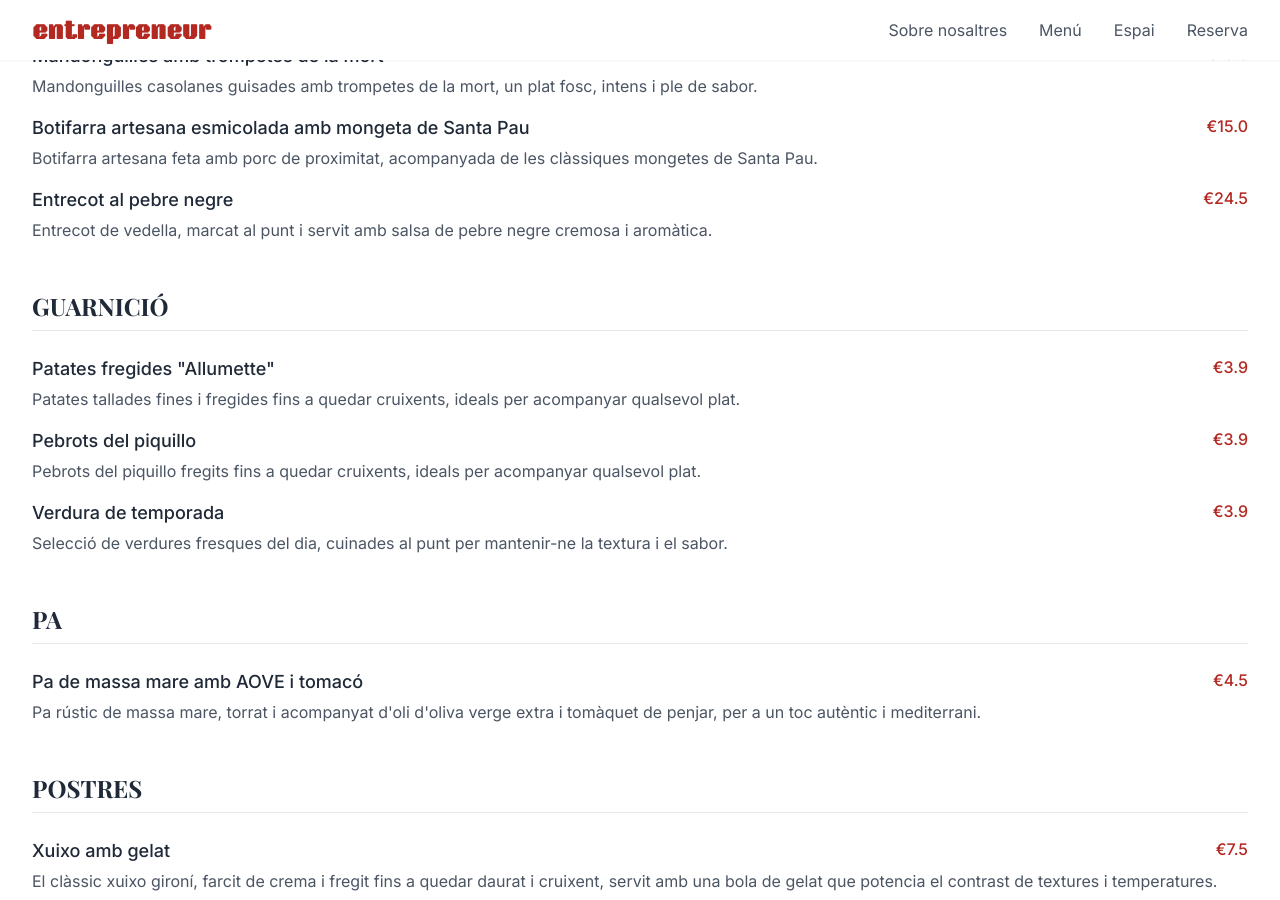
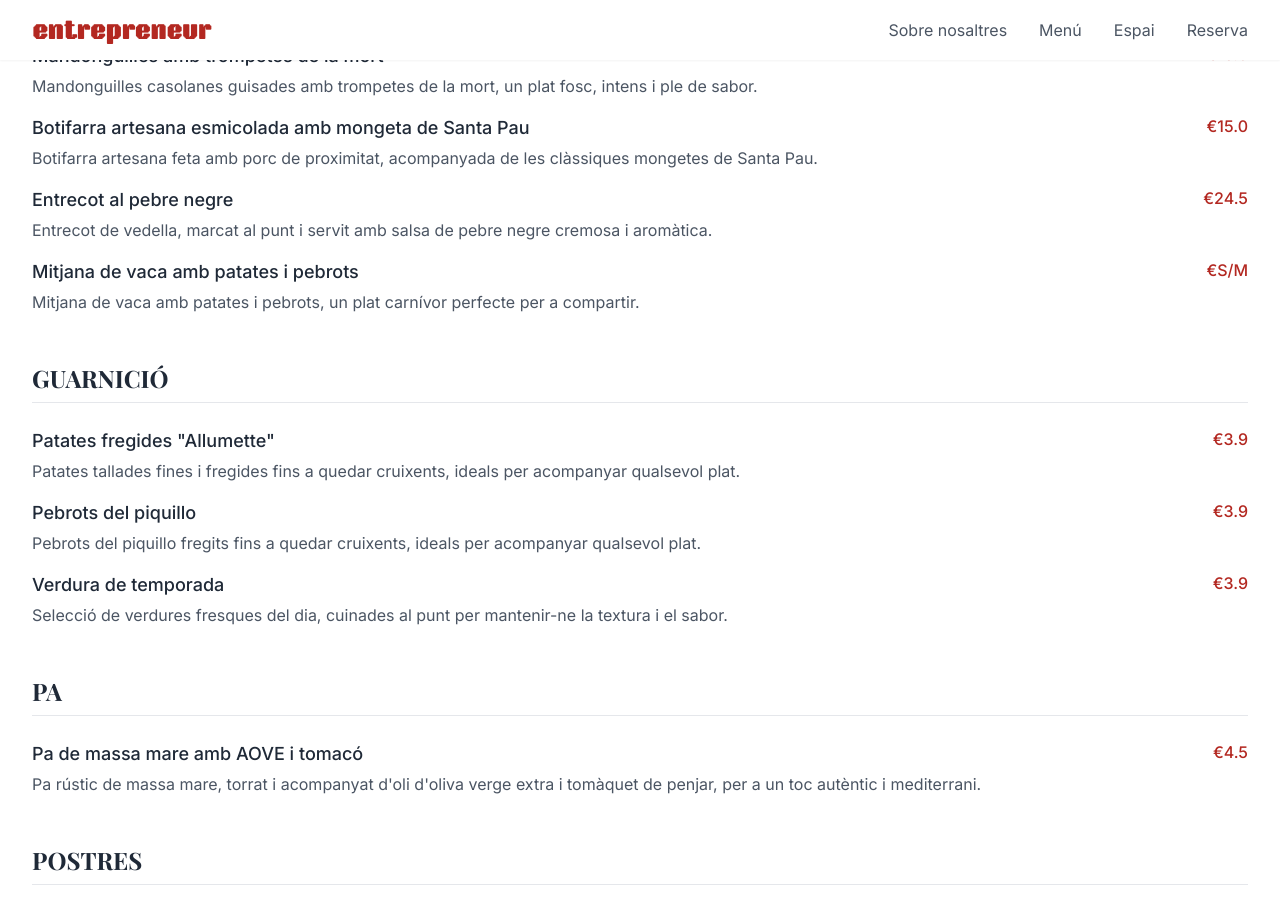
Before and after one commit to itnig-it/lentrepreneur, a Jekyll site: the page built from menu.html, in a window 1280 px wide and 900 px high, scrolled down 5338 px. Built offline with Jekyll 4.4.1, drawn with Linux system fonts in a browser that asks for light colours; some web fonts are replaced.

Commit message:
Actualizar menú: corregir traducción de entrecot y añadir nuevo plato (Mitjana de vaca)

```diff
--- a/_data/menu.yml
+++ b/_data/menu.yml
@@ -654,13 +654,26 @@ menu:
 
       - name:
           ca: "Entrecot al pebre negre"
-          en: "Ribeye with black pepper sauce"
+          en: "Ribeye steak with black pepper sauce"
           es: "Entrecot a la pimienta negra"
         price: 24.5
         description:
           ca: "Entrecot de vedella, marcat al punt i servit amb salsa de pebre negre cremosa i aromàtica."
           en: "Ribeye steak, grilled to perfection and served with creamy aromatic black pepper sauce."
           es: "Entrecot de ternera, marcado al punto y servido con salsa cremosa de pimienta negra."
+
+      - name:
+          ca: "Mitjana de vaca amb patates i pebrots"
+          en: "Bone-in Ribeye with fries and peppers"
+          es: "Chuletón de vaca con patatas y pimientos"
+        price: "S/M"
+        description:
+          ca: "Mitjana de vaca amb patates i pebrots, un plat carnívor perfecte per a compartir."
+          en: "Bone-in Ribeye with fries and peppers, a perfect meat dish to share."
+          es: "Chuletón de vaca con patatas y pimientos, un plato carnívoro perfecto para compartir."
+
+
+
 
 
     - category:
```
